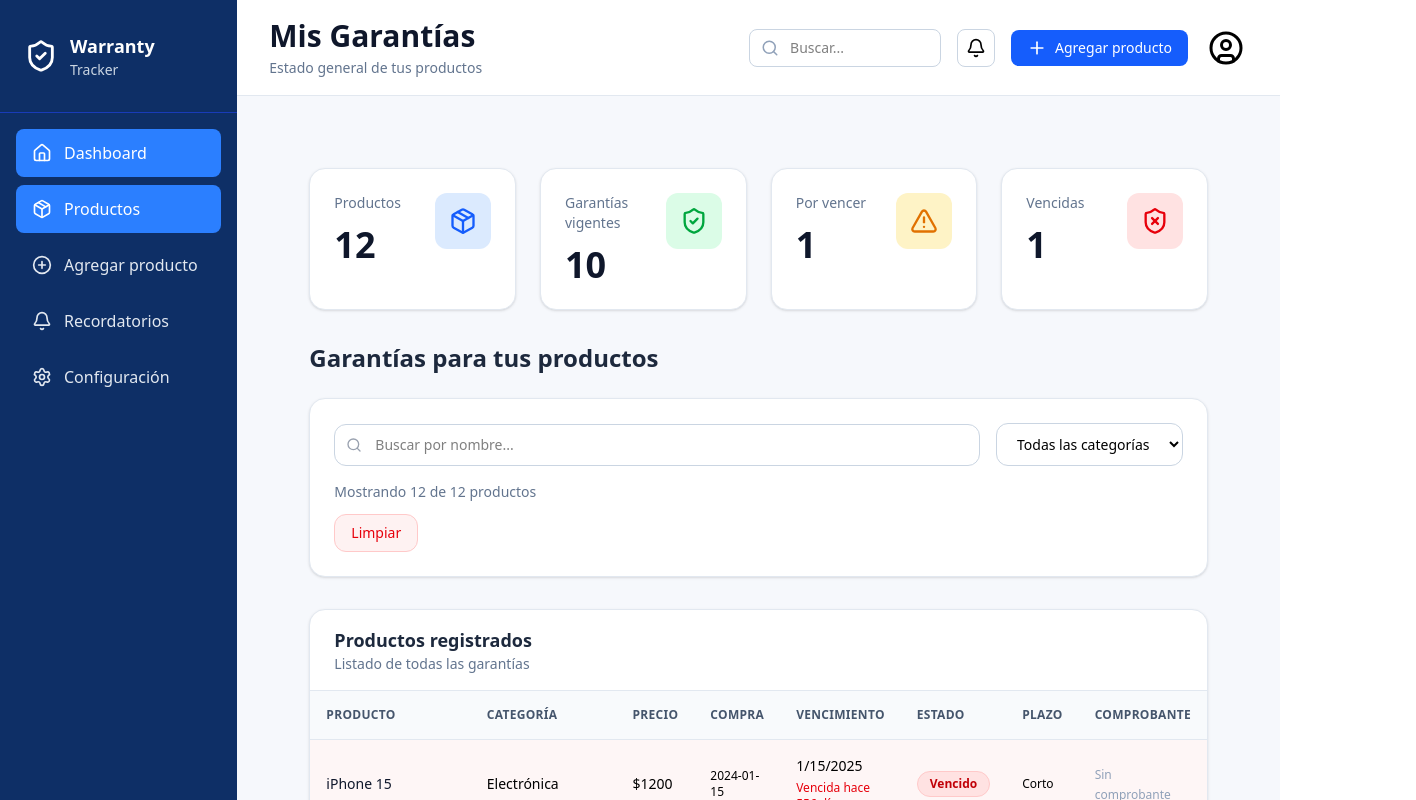
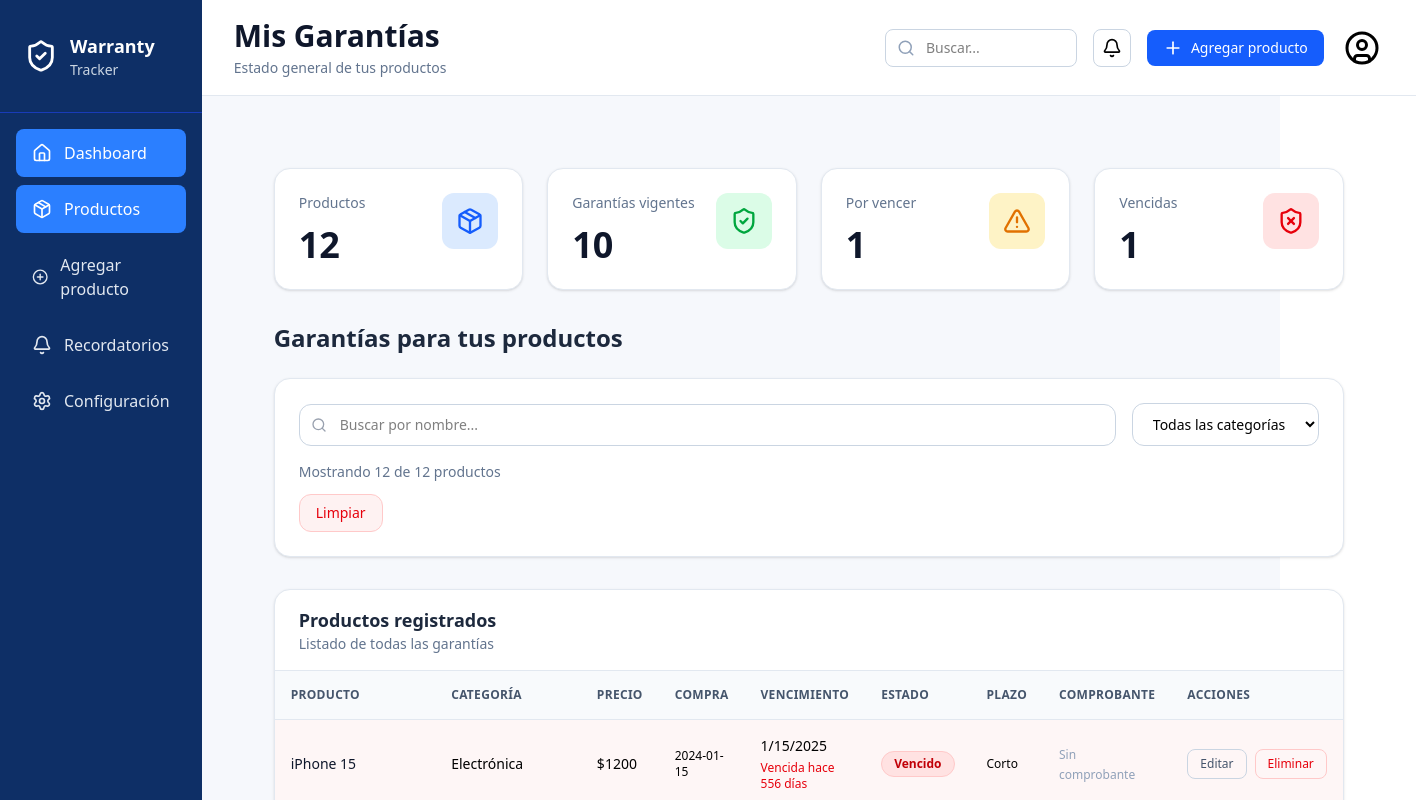
Before and after one commit to Josu98888/warranty-app-next, a Next.js app: page / in a window 1280 px wide. Both pictures are taken after a click on the button "Cargar datos". Shown: the top 800 px of the page, 1416 px wide, since content can reach past the window. Built offline with nearby package versions, Linux system fonts and the light colour scheme.

Commit message:
feat(products): add edit action link to products table rows

```diff
--- a/src/features/products/components/ProductsTable.tsx
+++ b/src/features/products/components/ProductsTable.tsx
@@ -1,8 +1,13 @@
 "use client";
 import { useMemo, useState } from "react";
+import Link from "next/link";
+import toast from "react-hot-toast";
 import type { ProductRow } from "@/features/products/hooks/useProducts";
 import { CATEGORIES } from "../categories";
 import { getWarrantyStatus } from "@/features/warranty/utils/warrantyStatus";
+import { ROUTES } from "@/shared/utils/route";
+import { useProductStore } from "@/features/products/store";
+import { useWarrantyStore } from "@/features/warranty/store";
 
 interface ProductsTableProps {
   productsWithWarranty: ProductRow[];
@@ -15,6 +20,22 @@ export default function ProductsTable({
 }: ProductsTableProps) {
   const PRODUCTS_PER_PAGE = 6;
   const [currentPage, setCurrentPage] = useState(1);
+
+  const deleteProduct = useProductStore((state) => state.deleteProduct);
+  const removeWarranty = useWarrantyStore((state) => state.removeWarranty);
+
+  const handleDelete = (id: string | undefined, name: string) => {
+    if (!id) return;
+
+    const confirmed = window.confirm(
+      `¿Seguro que querés eliminar "${name}"? Esta acción no se puede deshacer.`,
+    );
+    if (!confirmed) return;
+
+    deleteProduct(id);
+    removeWarranty(id);
+    toast.success("Producto eliminado", { duration: 3000 });
+  };
 
   const totalPages = Math.max(
     1,
@@ -162,6 +183,9 @@ export default function ProductsTable({
             <th className="px-2 sm:px-4 py-2 sm:py-4 font-semibold">
               Comprobante
             </th>
+            <th className="px-2 sm:px-4 py-2 sm:py-4 font-semibold">
+              Acciones
+            </th>
           </tr>
         </thead>
 
@@ -226,6 +250,26 @@ export default function ProductsTable({
                     </span>
                   )}
                 </td>
+                <td className="px-2 sm:px-4 py-2 sm:py-4">
+                  <div className="flex items-center gap-2">
+                    <Link
+                      href={`${ROUTES.EDIT_WARRANTY}/${productRow.id}`}
+                      className="rounded-lg border border-slate-300 px-3 py-1.5 text-xs font-medium text-slate-600 hover:bg-slate-100 whitespace-nowrap"
+                    >
+                      Editar
+                    </Link>
+
+                    <button
+                      type="button"
+                      onClick={() =>
+                        handleDelete(productRow.id, productRow.name)
+                      }
+                      className="rounded-lg border border-red-200 px-3 py-1.5 text-xs font-medium text-red-600 hover:bg-red-50 whitespace-nowrap"
+                    >
+                      Eliminar
+                    </button>
+                  </div>
+                </td>
               </tr>
             );
           })}
```
